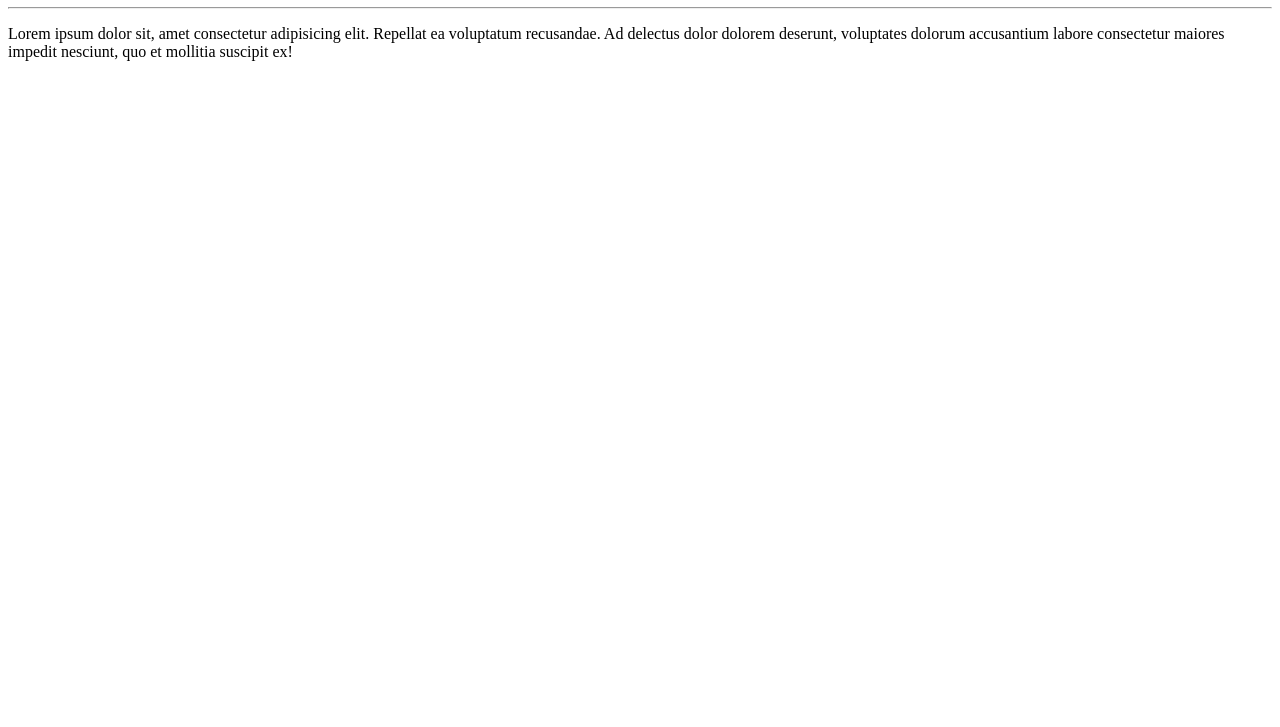
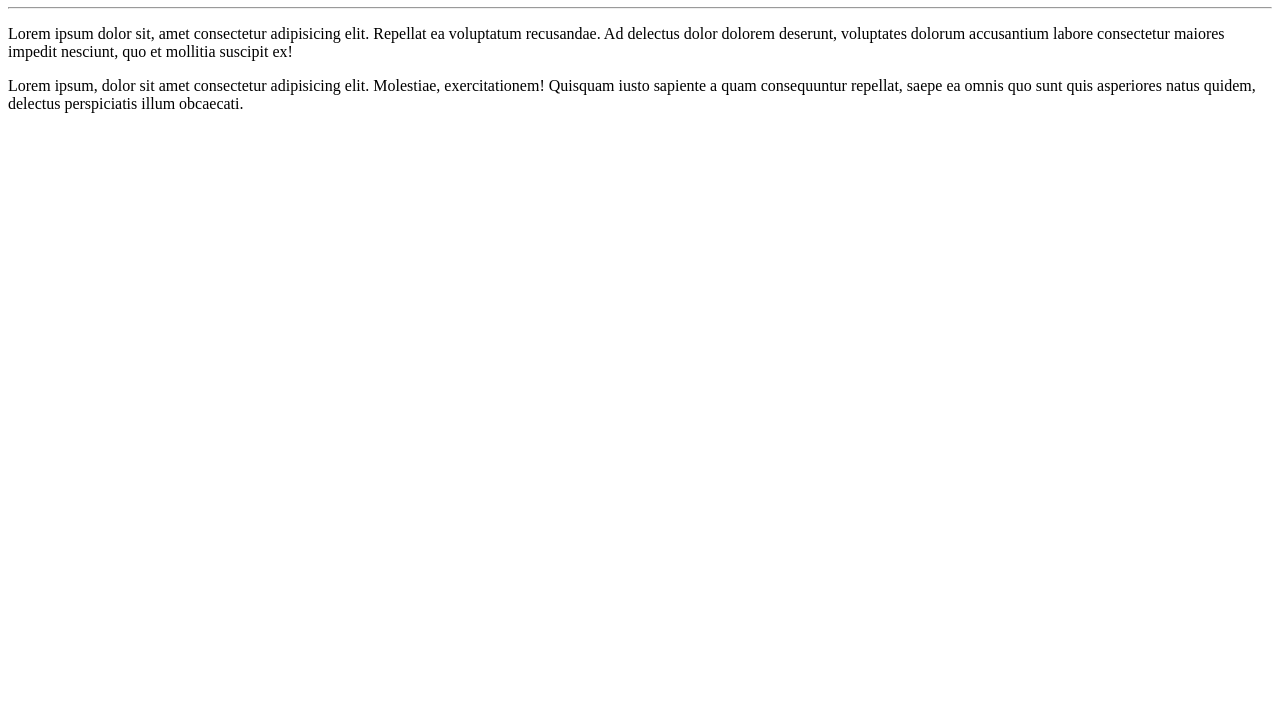
Before and after one commit to luizsilvaa/Ola-Mundo, a plain HTML site: page site-exemplo/index.html in a window 1280 px wide. Shown: the part 73-800 px from the top of the page. Drawn offline with Linux system fonts and the light colour scheme.

Commit message:
adicionei um parágrafo

```diff
--- a/site-exemplo/index.html
+++ b/site-exemplo/index.html
@@ -9,6 +9,8 @@
     <H1>Olá, mundo!</H1>
     <hr>
     <P>Lorem ipsum dolor sit, amet consectetur adipisicing elit. Repellat ea voluptatum recusandae. Ad delectus dolor dolorem deserunt, voluptates dolorum accusantium labore consectetur maiores impedit nesciunt, quo et mollitia suscipit ex!</P>
+    <p>Lorem ipsum, dolor sit amet consectetur adipisicing elit. Molestiae, exercitationem! Quisquam iusto sapiente a quam consequuntur repellat, saepe ea omnis quo sunt quis asperiores natus quidem, delectus perspiciatis illum obcaecati.</p>
+
 
 </body>
 </html>
```
